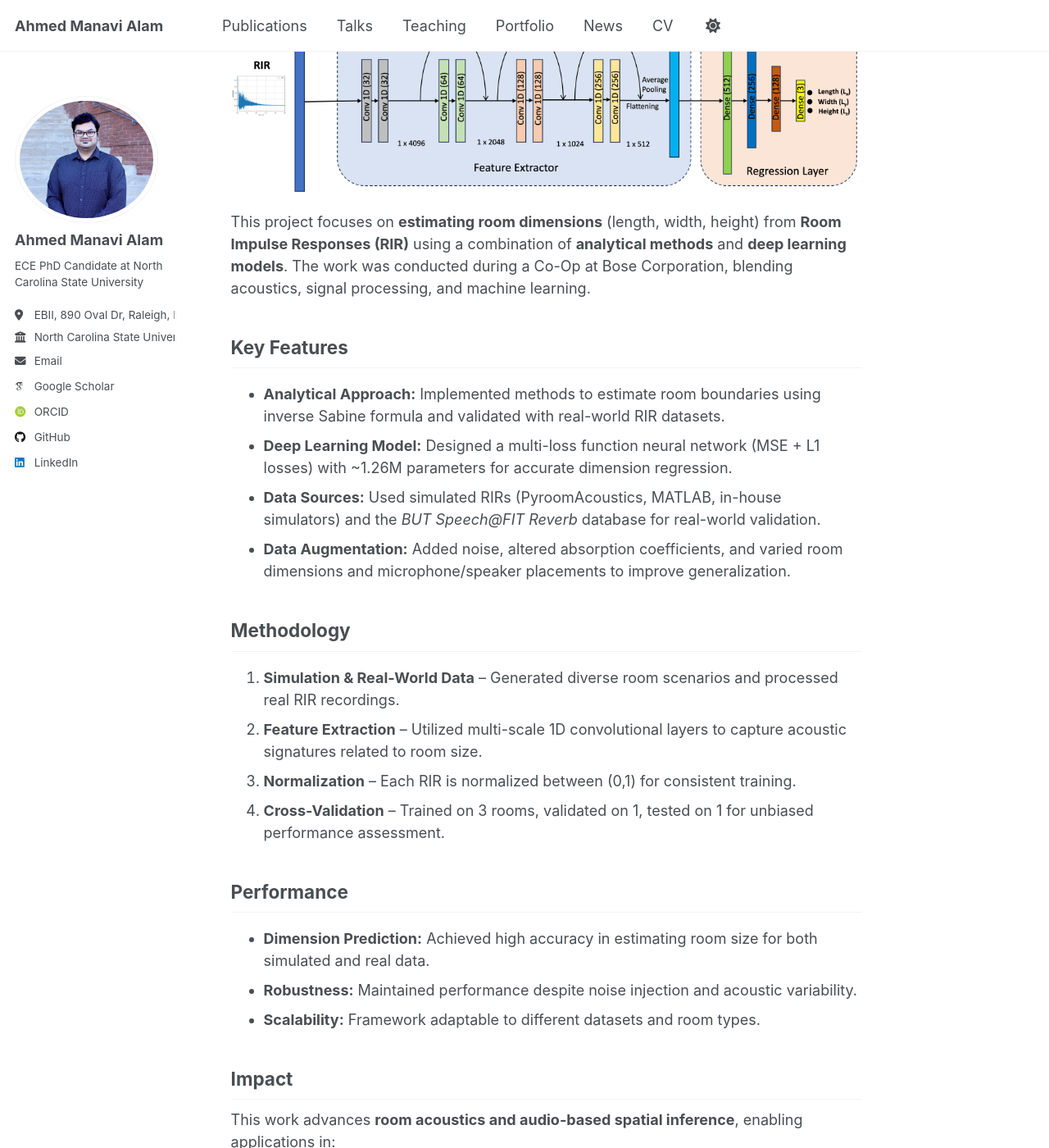
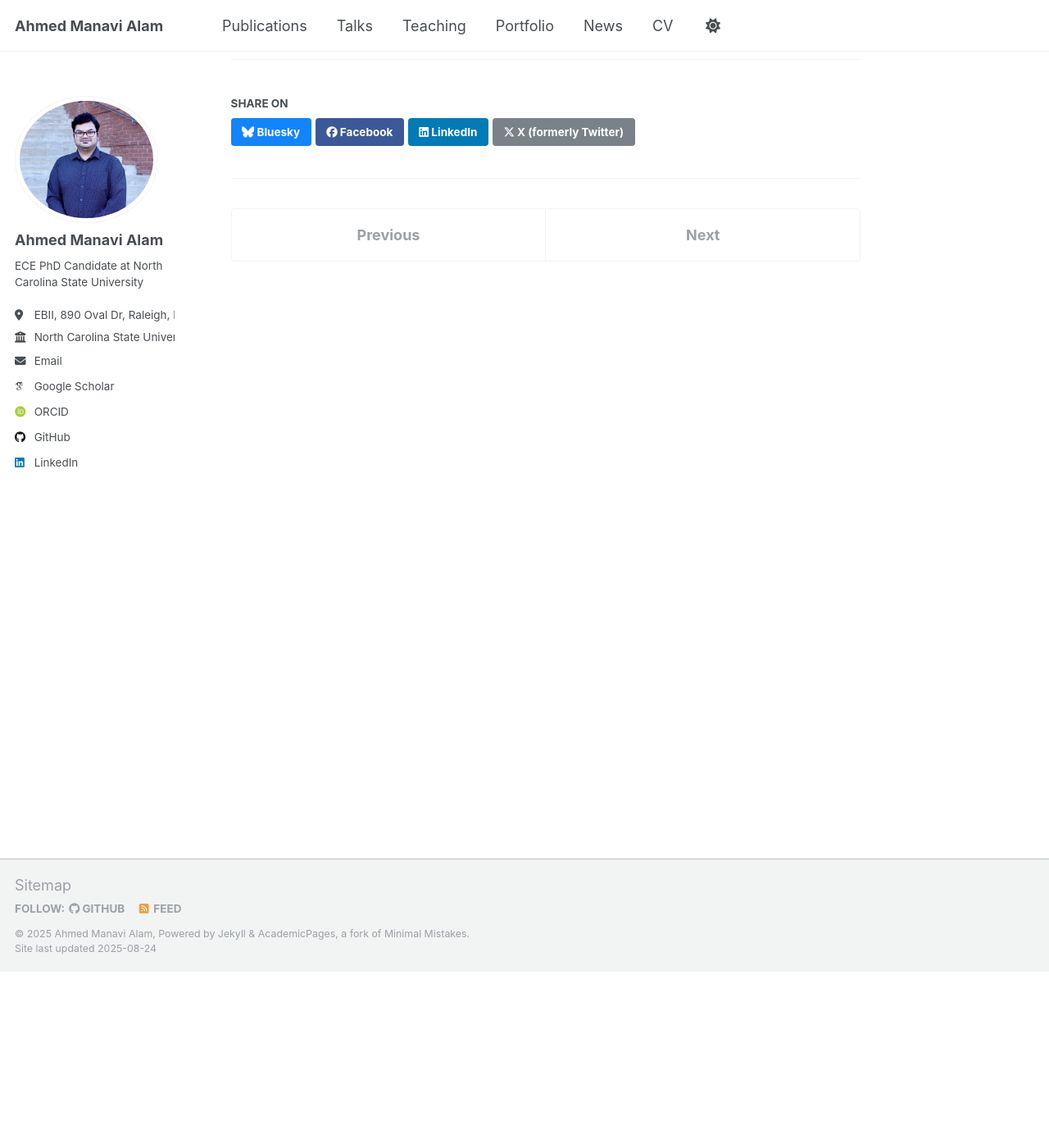
Before and after one commit to ahmed-manavi/ahmed-manavi.github.io, a Jekyll site: the page built from _portfolio/3. room_acoustics.md, in a window 1280 px wide and 1400 px high, scrolled down 215 px. Shown: the whole window at 82% size. Built offline with Jekyll 4.4.1, drawn with Linux system fonts in a browser that asks for light colours; some web fonts are replaced; some of the changed text lies outside the part shown.

Commit message:
Update 3. room_acoustics.md

```diff
--- a/_portfolio/3. room_acoustics.md
+++ b/_portfolio/3. room_acoustics.md
@@ -5,37 +5,3 @@ collection: portfolio
 weight: 3
 venue: "Bose Corporation Co-Op"
 ---
-
-![Room Geometry Estimation](/images/audio_rir_room_geometry.png)
-
-This project focuses on **estimating room dimensions** (length, width, height) from **Room Impulse Responses (RIR)** using a combination of **analytical methods** and **deep learning models**. The work was conducted during a Co-Op at Bose Corporation, blending acoustics, signal processing, and machine learning.
-
-## Key Features
-
-- **Analytical Approach:** Implemented methods to estimate room boundaries using inverse Sabine formula and validated with real-world RIR datasets.
-- **Deep Learning Model:** Designed a multi-loss function neural network (MSE + L1 losses) with ~1.26M parameters for accurate dimension regression.
-- **Data Sources:** Used simulated RIRs (PyroomAcoustics, MATLAB, in-house simulators) and the *BUT Speech@FIT Reverb* database for real-world validation.
-- **Data Augmentation:** Added noise, altered absorption coefficients, and varied room dimensions and microphone/speaker placements to improve generalization.
-
-## Methodology
-
-1. **Simulation & Real-World Data** – Generated diverse room scenarios and processed real RIR recordings.
-2. **Feature Extraction** – Utilized multi-scale 1D convolutional layers to capture acoustic signatures related to room size.
-3. **Normalization** – Each RIR is normalized between (0,1) for consistent training.
-4. **Cross-Validation** – Trained on 3 rooms, validated on 1, tested on 1 for unbiased performance assessment.
-
-## Performance
-
-- **Dimension Prediction:** Achieved high accuracy in estimating room size for both simulated and real data.
-- **Robustness:** Maintained performance despite noise injection and acoustic variability.
-- **Scalability:** Framework adaptable to different datasets and room types.
-
-## Impact
-
-This work advances **room acoustics and audio-based spatial inference**, enabling applications in:
-- Audio scene analysis
-- Virtual/augmented reality
-- Smart speaker calibration
-- Architectural acoustics design
-
-**Keywords:** Room Acoustics, RIR, Audio Machine Learning, Room Geometry Estimation
```
